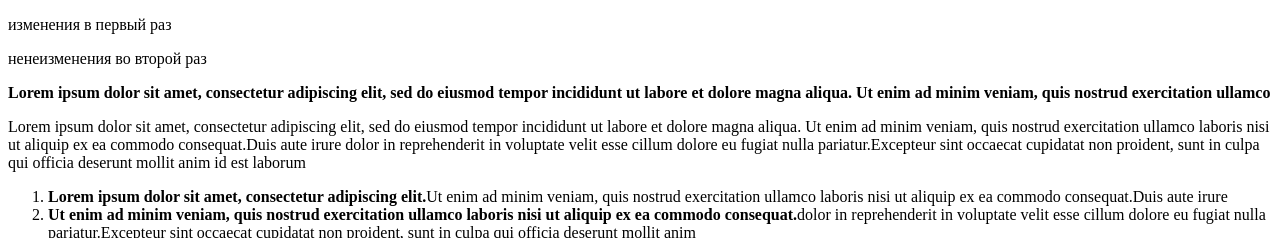
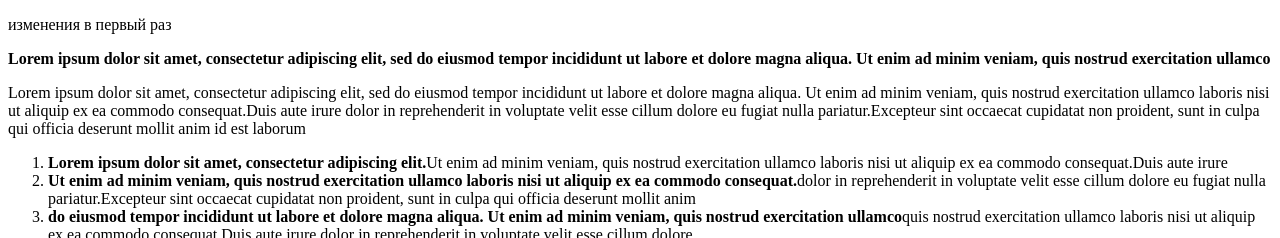
Before and after one commit to antonchornyi/fe-core-hw, a plain HTML site: page module1/index.html in a window 1280 px wide. Shown: the top 238 px of the page. Drawn offline with Linux system fonts and the light colour scheme.

Commit message:
Revert "test1"
This reverts commit a70afbe2868acb61e714052932219b39e46ae50c.

```diff
--- a/module1/index.html
+++ b/module1/index.html
@@ -7,7 +7,6 @@
     <body>
         <div>
             <p>изменения в первый раз</p>
-            <p>ненеизменения во второй раз</p>
             <p><b> Lorem ipsum dolor sit amet, consectetur adipiscing elit, sed
             do eiusmod tempor incididunt ut labore et dolore magna aliqua.
             Ut enim ad minim veniam, quis nostrud exercitation ullamco </b></p>
```
